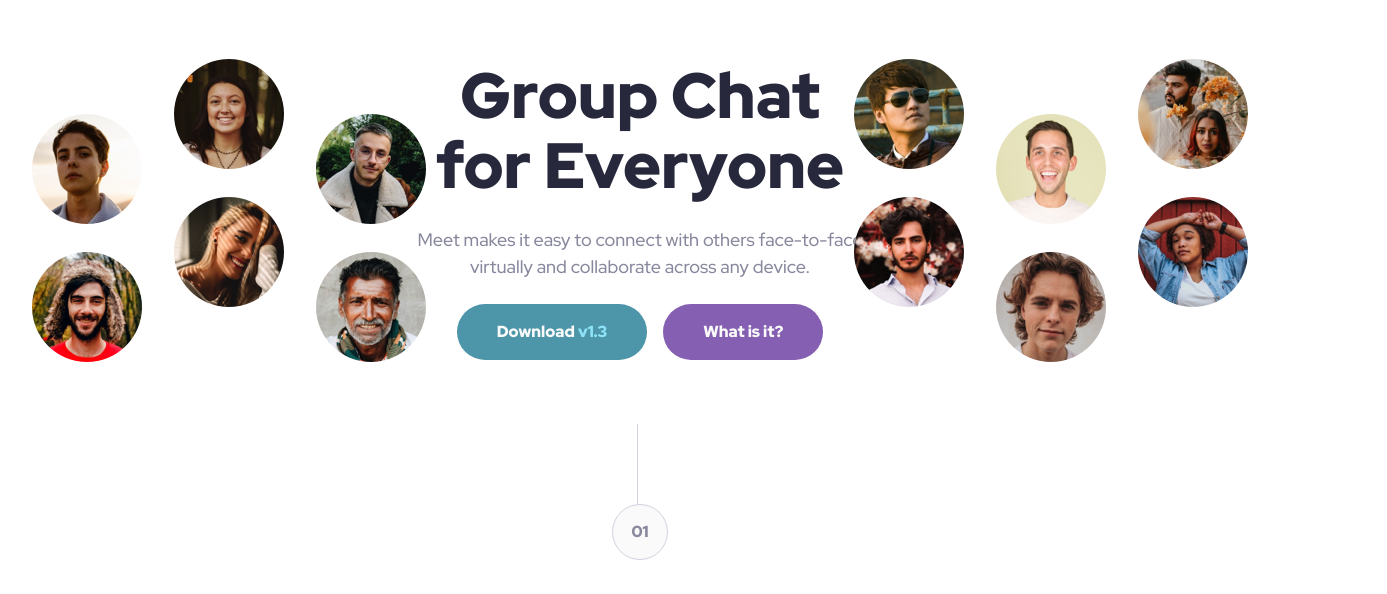
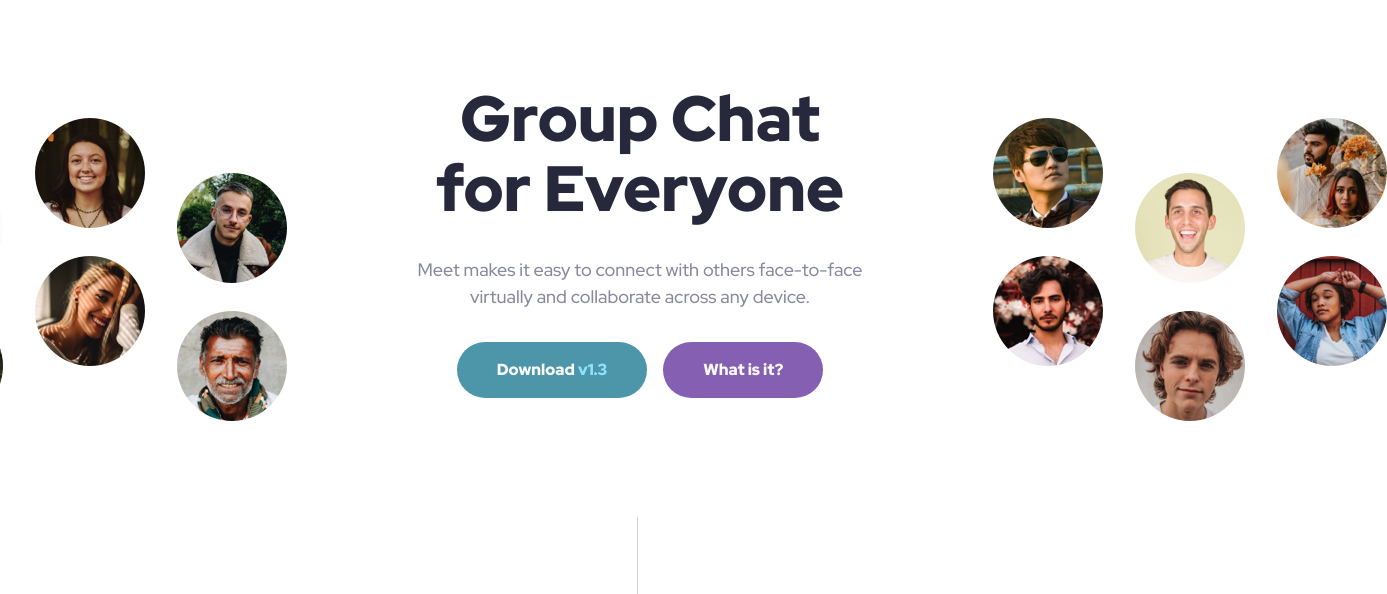
Before and after one commit to jkaps9/meet-landing-page, a website built with webpack: page src/template.html in a window 1280 px wide. Shown: the part 111-705 px from the top of the page, 1387 px wide, since content can reach past the window. Built offline with nearby package versions, Linux system fonts and the light colour scheme.

Commit message:
style hero for desktop

```diff
--- a/src/critical.css
+++ b/src/critical.css
@@ -33,7 +33,7 @@
   img {
     height: 100%;
     width: auto;
-    display: block;
+    /* display: block; */
   }
 
   .content {
@@ -77,22 +77,60 @@
 /* DESKTOP */
 @media only screen and (min-width: 64rem) {
   #hero {
+    padding: 4rem 5rem;
     .container {
       position: relative;
     }
 
+    .container {
+      max-width: calc(var(--section-max-width) / 16 * 1rem);
+      height: 360px;
+      margin: 0 auto;
+
+      display: grid;
+      grid-template-columns: 1fr auto 1fr;
+      grid-template-areas: "left text right";
+      gap: 2rem;
+    }
+
     .image-container {
-      height: auto;
+      height: 100%;
       min-width: 100%;
       position: absolute;
       justify-content: space-between;
     }
 
-    img:first-of-type {
-      margin-right: auto;
+    .left-faces,
+    .right-faces {
+      width: 100%;
+      height: 100%;
+      position: relative;
+
+      & > img {
+        height: auto;
+        width: auto;
+        position: absolute;
+        bottom: 0;
+      }
     }
-    img:last-of-type {
-      margin-left: auto;
+
+    .left-faces {
+      grid-area: left;
+      & > img {
+        right: 32%;
+      }
+    }
+
+    .right-faces {
+      grid-area: right;
+      & > img {
+        left: 32%;
+      }
+    }
+
+    .content {
+      gap: 2rem;
+      grid-area: text;
     }
   }
 }
--- a/src/template.html
+++ b/src/template.html
@@ -24,7 +24,7 @@
     <main>
       <section id="hero">
         <div class="container">
-          <div class="image-container">
+          <div class="left-faces">
             <img
               src="./assets/images/desktop/image-hero-left.png"
               alt="kitchen"
@@ -33,6 +33,8 @@
               loading="eager"
               decoding="async"
             />
+          </div>
+          <div class="right-faces">
             <img
               src="./assets/images/desktop/image-hero-right.png"
               alt="kitchen"
```
